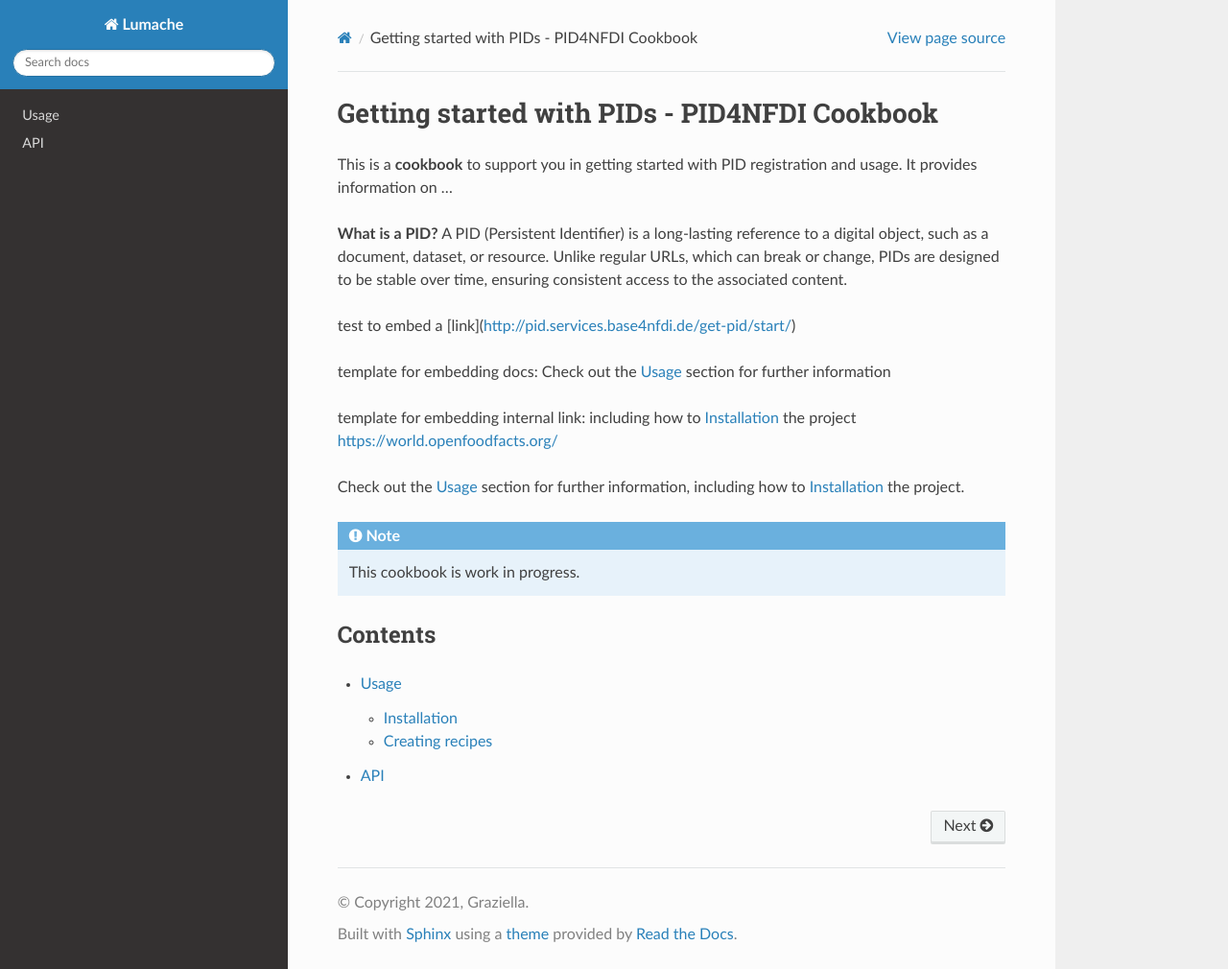
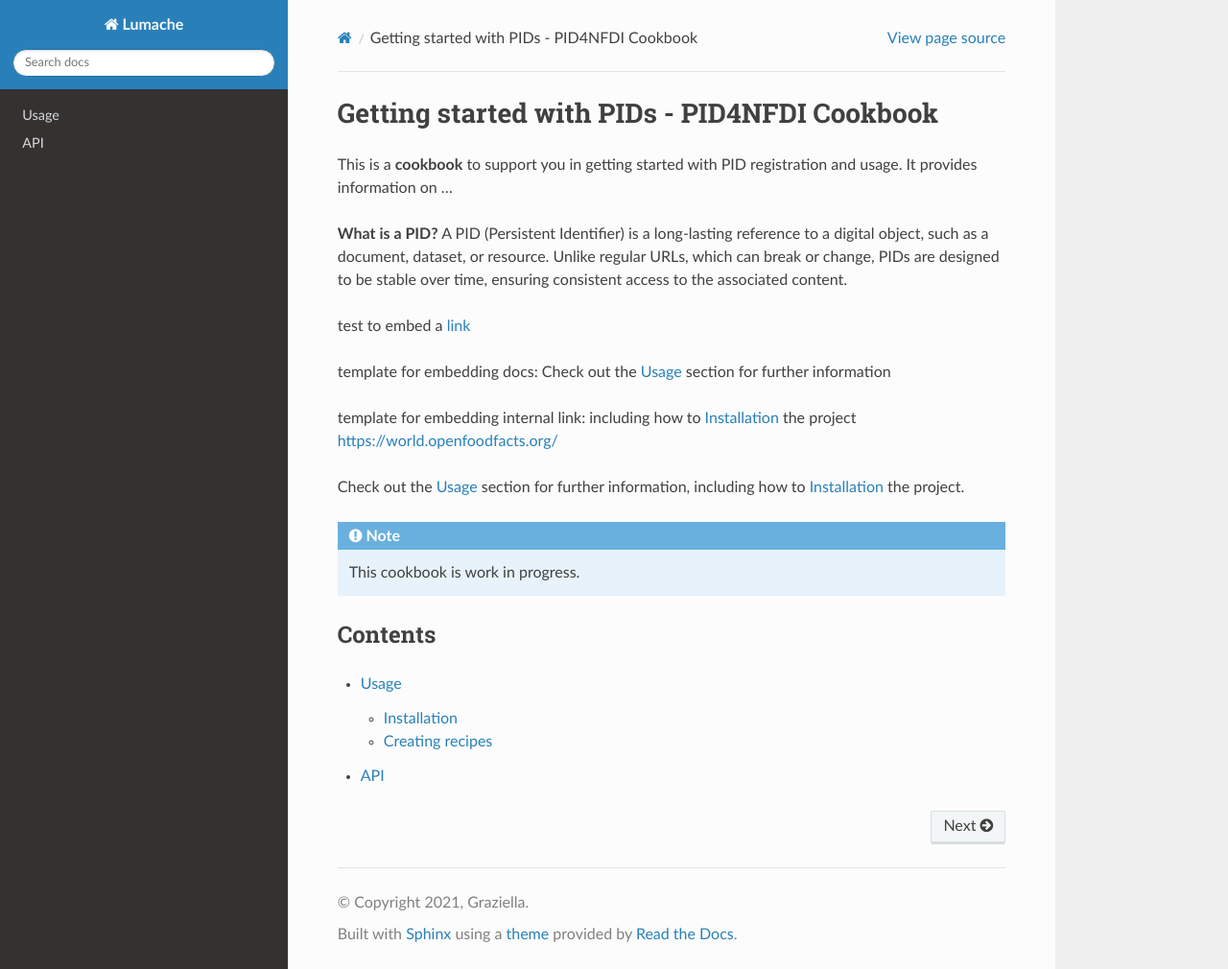
Before and after one commit to stephw-tib/pid4nfdi-training, a Sphinx documentation site: the page built from docs/source/index.rst, in a window 1280 px wide and 1010 px high. Shown: the whole window at 96% size. Built offline with Sphinx 7.4.7 and the Read the Docs theme 3.1.0, drawn with Linux system fonts in a browser that asks for light colours.

Commit message:
Update index.rst
link repair 6

```diff
--- a/docs/source/index.rst
+++ b/docs/source/index.rst
@@ -10,7 +10,7 @@ such as a document, dataset, or resource. Unlike regular URLs,
 which can break or change, PIDs are designed to be stable over time,
 ensuring consistent access to the associated content.
 
-test to embed a [link](http://pid.services.base4nfdi.de/get-pid/start/)
+test to embed a `link <http://pid.services.base4nfdi.de/get-pid/start/>`_
 
 template for embedding docs: Check out the :doc:`usage` section for further information
 
```
